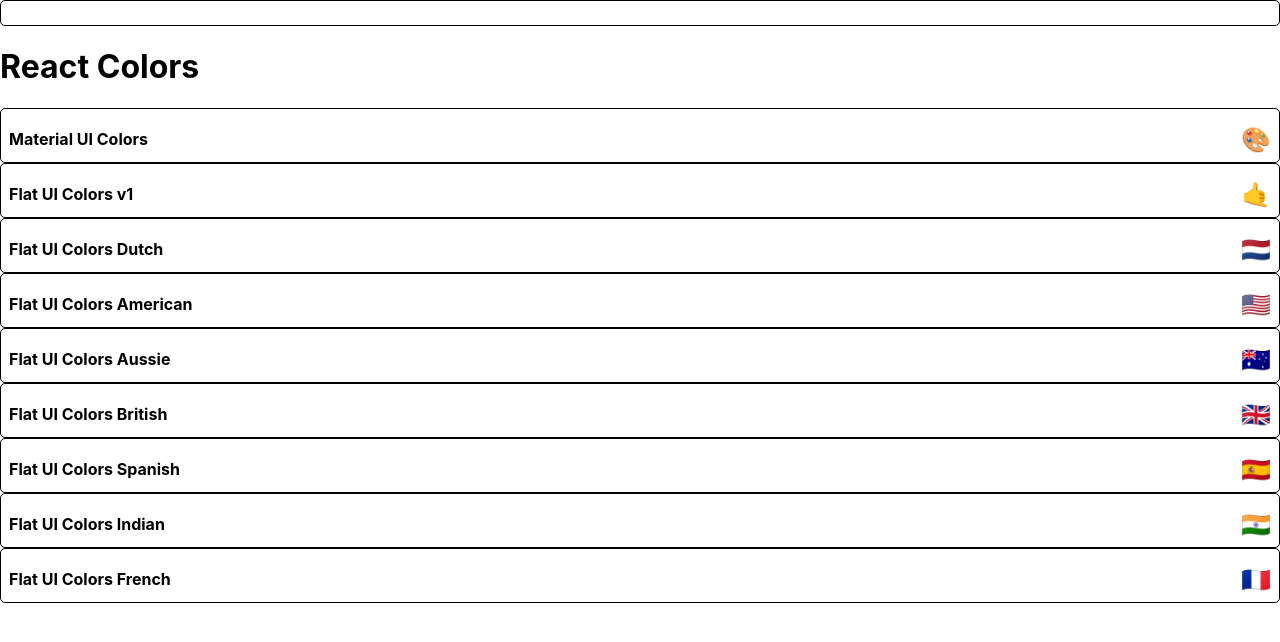
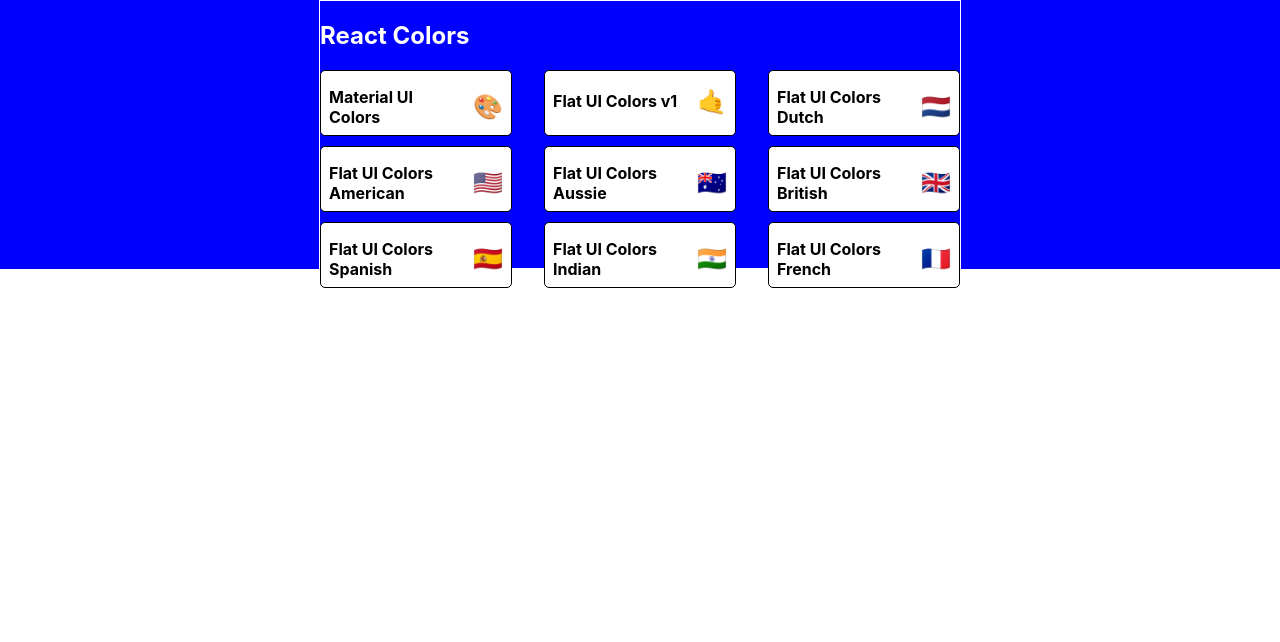
Before and after one commit to BedeMS/ColorPickerReact, a React (Create React App) app in the folder colors-app/: page / in a window 1280 px wide. Shown: the top 642 px of the page. Built offline with nearby package versions, Linux system fonts and the light colour scheme.

Commit message:
Start styling PalleteList withStyles

```diff
--- a/colors-app/src/PaletteList.js
+++ b/colors-app/src/PaletteList.js
@@ -1,20 +1,57 @@
 import React, { Component } from "react";
 import { Link } from "react-router-dom";
 import MiniPalette from "./MiniPalette";
+import { withStyles } from "@material-ui/styles";
+
+const styles = {
+  root: {
+    backgroundColor: "blue",
+    height: "100%",
+    display: "flex",
+    alignItems: "flex-start",
+    justifyContent: "center",
+  },
+  container: {
+    width: "50%",
+    display: "flex",
+    alignItems: "flex-start",
+    flexDirection: "column",
+    flexWrap: "wrap",
+    border: "1px solid white",
+  },
+  nav: {
+      display: "flex",
+      width: "100%",
+      justifyContent: "space-between",
+      color: "white"
+  },
+  palettes: {
+        boxSizing: "border-box",
+        width: "100%",
+        display: "grid",
+        gridTemplateColumns: "repeat(3, 30%)",
+        gridGap: "5%",
+  },
+};
 
 class PaletteList extends Component {
   render() {
-    const { palettes } = this.props;
+    const { classes, palettes } = this.props;
     return (
-      <div>
-        <MiniPalette />
-        <h1>React Colors</h1>
-        {palettes.map((palette) => (
-          <MiniPalette {...palette} />
-        ))}
+      <div className={classes.root}>
+        <div className={classes.container}>
+          <nav className={classes.nav}>
+            <h1>React Colors</h1>
+          </nav>
+          <div className={classes.palettes}>
+            {palettes.map((palette) => (
+              <MiniPalette {...palette} />
+            ))}
+          </div>
+        </div>
       </div>
     );
   }
 }
 
-export default PaletteList;
+export default withStyles(styles)(PaletteList);
```
Also changed, not shown: 1 other file (tests, documents, lock files or other folders).
